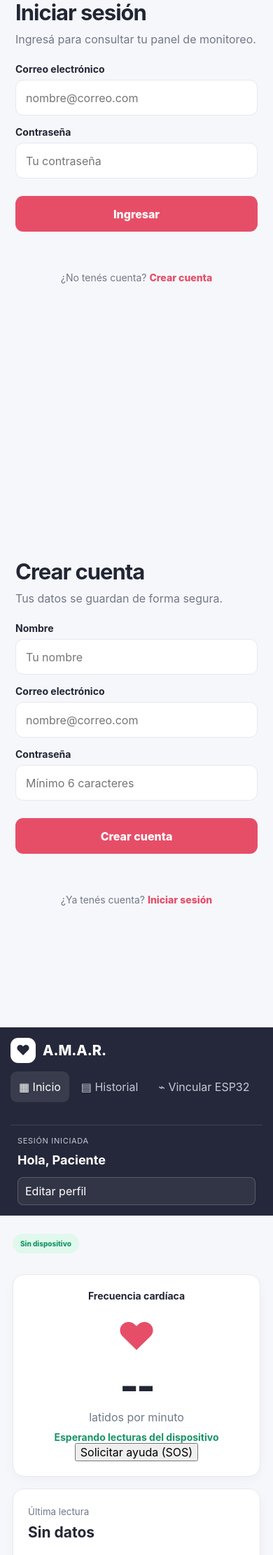
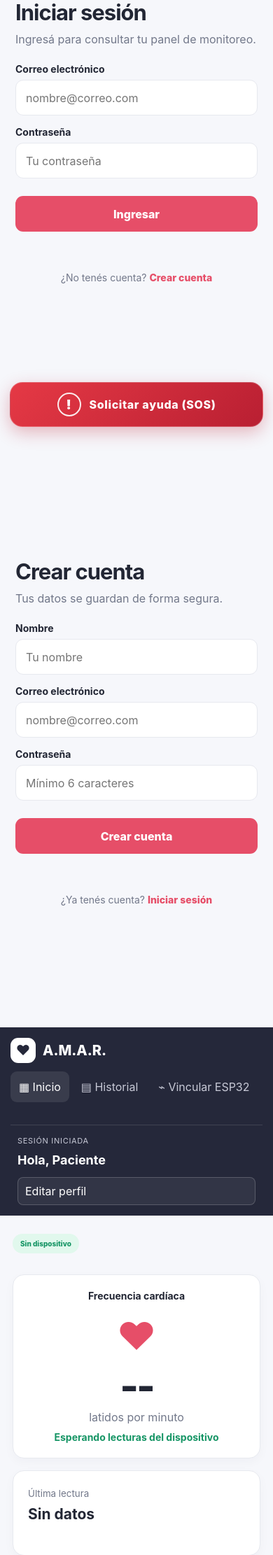
Before and after one commit to Tomicasgit/Aplicacion_AMAR, a PHP site: page / in a window 390 px wide. Shown: the part 220-2442 px from the top of the page at 70% size. Run offline with PHP 8.4, Linux system fonts and the light colour scheme; some libraries are stand-ins or nearby versions.

Commit message:
Mejora de diseño del SOS y modal de comunicacion

```diff
--- a/style.css
+++ b/style.css
@@ -728,25 +728,185 @@
     .nav button {
       cursor: pointer;
     }
-\n
 
-/* Botón SOS manual de A.M.A.R. */
+
+
+
+
+/* ==========================================
+   A.M.A.R. — Botón SOS y confirmación
+   ========================================== */
+
 .sos-button {
-  width: 100%;
-  margin-top: 16px;
-  padding: 13px 16px;
-  border: 0;
-  border-radius: 10px;
-  background: var(--red);
+  position: fixed;
+  z-index: 9;
+  left: 50%;
+  bottom: max(18px, env(safe-area-inset-bottom));
+  transform: translateX(-50%);
+  display: flex;
+  align-items: center;
+  justify-content: center;
+  gap: 12px;
+  width: min(420px, calc(100% - 32px));
+  min-height: 60px;
+  margin: 0;
+  padding: 14px 22px;
+  border: 1px solid rgba(255,255,255,.22);
+  border-radius: 18px;
+  background: linear-gradient(135deg, #e53945, #b91f32);
   color: #fff;
-  font-weight: 700;
+  font-size: 1rem;
+  font-weight: 800;
+  letter-spacing: .04em;
+  box-shadow: 0 8px 24px rgba(185,31,50,.30);
+  cursor: pointer;
+  transition: background 180ms ease, box-shadow 180ms ease;
+}
+
+.sos-button::before {
+  content: "!";
+  display: grid;
+  place-items: center;
+  flex: 0 0 30px;
+  width: 30px;
+  height: 30px;
+  border: 2px solid rgba(255,255,255,.9);
+  border-radius: 50%;
+  font-size: 1.2rem;
+  font-weight: 900;
 }
 
 .sos-button:hover {
-  background: var(--red2);
+  background: linear-gradient(135deg, #f04450, #c91f35);
+  box-shadow: 0 10px 28px rgba(185,31,50,.38);
 }
 
-.sos-button:focus-visible {
+.sos-button:focus-visible,
+.sos-confirm-button:focus-visible {
   outline: 3px solid var(--ink);
-  outline-offset: 3px;
+  outline-offset: 4px;
 }
+
+.sos-button:disabled {
+  opacity: .6;
+  cursor: not-allowed;
+}
+
+/* El modal real de index.html usa #modalContent */
+#modal.show #modalContent:has(.sos-confirmation) {
+  width: min(100%, 440px);
+  padding: 30px 26px 24px;
+  border: 1px solid rgba(229,57,69,.12);
+  border-radius: 24px;
+  background: #fff;
+  color: #20232a;
+  box-shadow: 0 24px 80px rgba(0,0,0,.25);
+}
+
+.sos-confirmation {
+  text-align: center;
+}
+
+.sos-confirmation-icon {
+  display: grid;
+  place-items: center;
+  width: 64px;
+  height: 64px;
+  margin: 0 auto 20px;
+  border: 8px solid #fdebed;
+  border-radius: 50%;
+  background: #d92f40;
+  color: #fff;
+  font-size: 1.8rem;
+  font-weight: 900;
+}
+
+.sos-confirmation h2 {
+  margin: 0 0 12px;
+  color: #20232a;
+  font-size: 1.55rem;
+  line-height: 1.2;
+}
+
+.sos-confirmation > p {
+  color: #656b75;
+  font-size: .95rem;
+  line-height: 1.55;
+}
+
+.sos-countdown {
+  margin: 22px 0;
+  padding: 16px;
+  border: 1px solid #f5d4d8;
+  border-radius: 14px;
+  background: #fff5f6;
+  color: #5c2630 !important;
+}
+
+#manualSOSCountdown {
+  display: inline-block;
+  min-width: 1.5em;
+  color: #c52236;
+  font-size: 1.8rem;
+  font-weight: 900;
+  font-variant-numeric: tabular-nums;
+}
+
+.sos-confirm-button {
+  display: block;
+  width: 100%;
+  min-height: 52px;
+  margin: 0 0 10px;
+  padding: 14px 18px;
+  border: 0;
+  border-radius: 13px;
+  background: #d92f40;
+  color: #fff;
+  font-size: 1rem;
+  font-weight: 800;
+  cursor: pointer;
+}
+
+.sos-confirm-button:hover {
+  background: #b91f32;
+}
+
+.sos-confirmation button.secondary {
+  display: block;
+  width: 100%;
+  min-height: 48px;
+  margin-top: 0;
+  padding: 12px 18px;
+  border: 1px solid #d9dce2;
+  border-radius: 13px;
+  background: #f5f6f8;
+  color: #343943;
+  font-weight: 700;
+  cursor: pointer;
+}
+
+.sos-confirmation button.secondary:hover {
+  background: #e9ebef;
+}
+
+.sos-confirmation .sos-disclaimer {
+  margin: 18px 0 0;
+  padding-top: 15px;
+  border-top: 1px solid #eceef1;
+  color: #747a84;
+  font-size: .8rem;
+  line-height: 1.5;
+}
+
+@media (max-width: 480px) {
+  #modal.show #modalContent:has(.sos-confirmation) {
+    padding: 26px 20px 20px;
+    border-radius: 20px;
+  }
+
+  .sos-button {
+    bottom: max(14px, env(safe-area-inset-bottom));
+    width: calc(100% - 28px);
+    min-height: 58px;
+  }
+}
```
